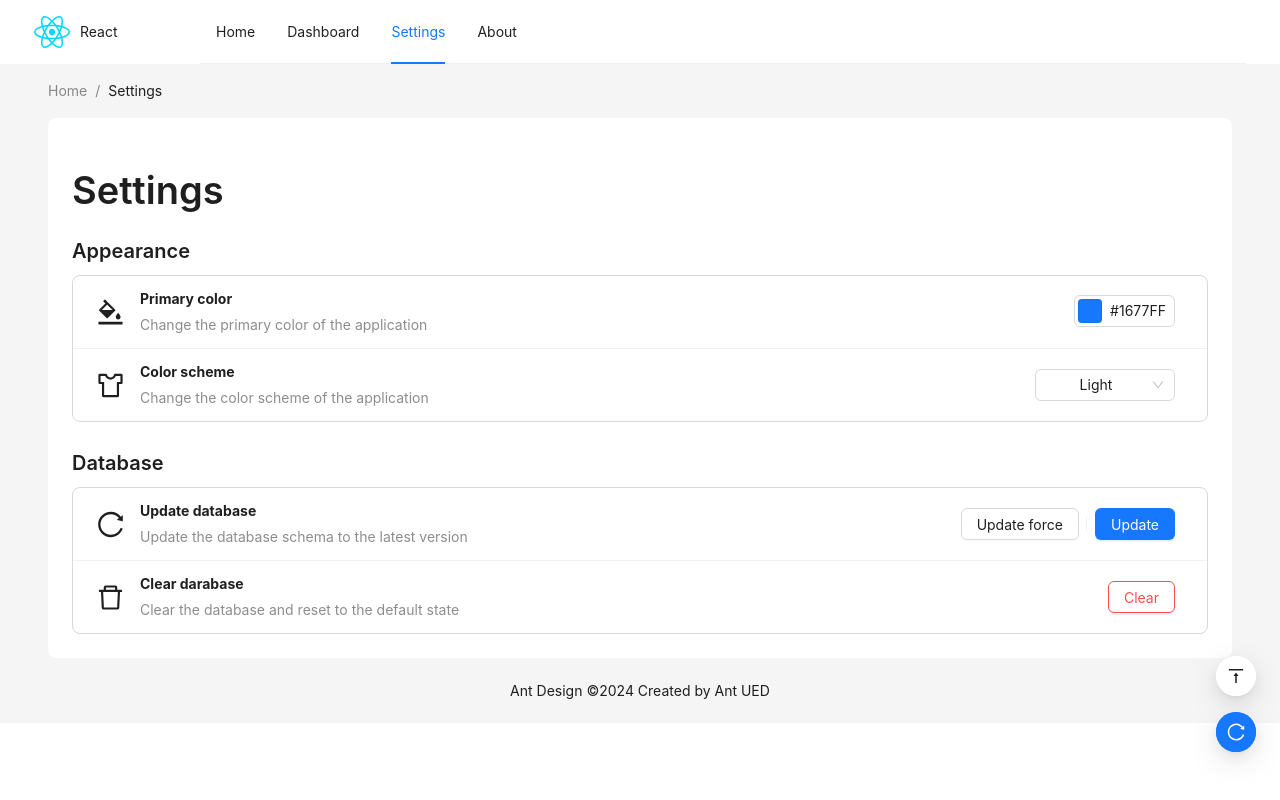
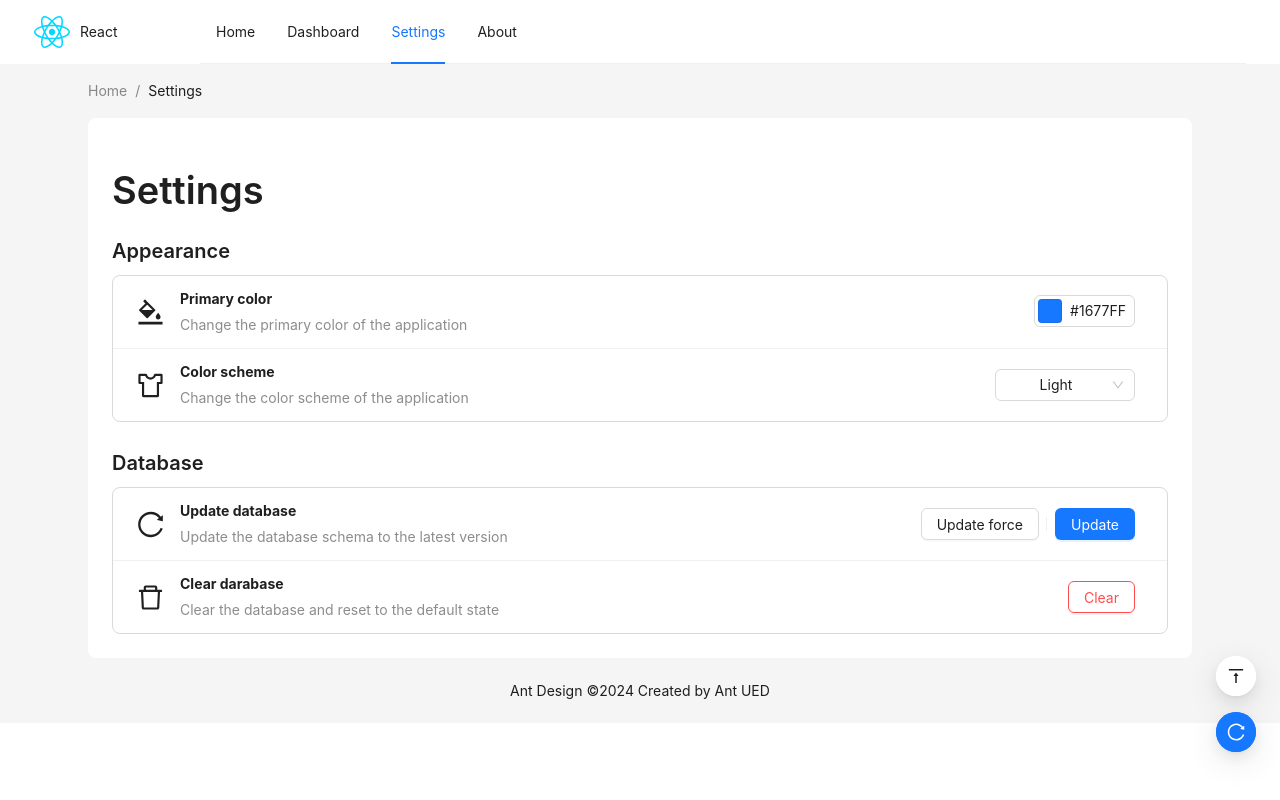
Before and after one commit to cworld1/novel-analysis, a React (Vite) app in the folder web/: page /settings in a window 1280 px wide. Built offline with nearby package versions, Linux system fonts and the light colour scheme.

Commit message:
style(templates): :art: resize width of common pages

```diff
--- a/web/src/templates/Common.tsx
+++ b/web/src/templates/Common.tsx
@@ -15,7 +15,10 @@ const CommonTemplate: React.FC<CommonTemplateProps> = ({ PageContent }) => {
   } = theme.useToken();
 
   return (
-    <Layout className="site-layout">
+    <Layout
+      className="site-layout"
+      style={{ maxWidth: 1200, margin: "0 auto" }}
+    >
       {/* Content */}
       <Layout style={{ padding: "0 48px" }}>
         <Breadcrumb style={{ margin: "16px 0" }} items={routeItems()} />
```
